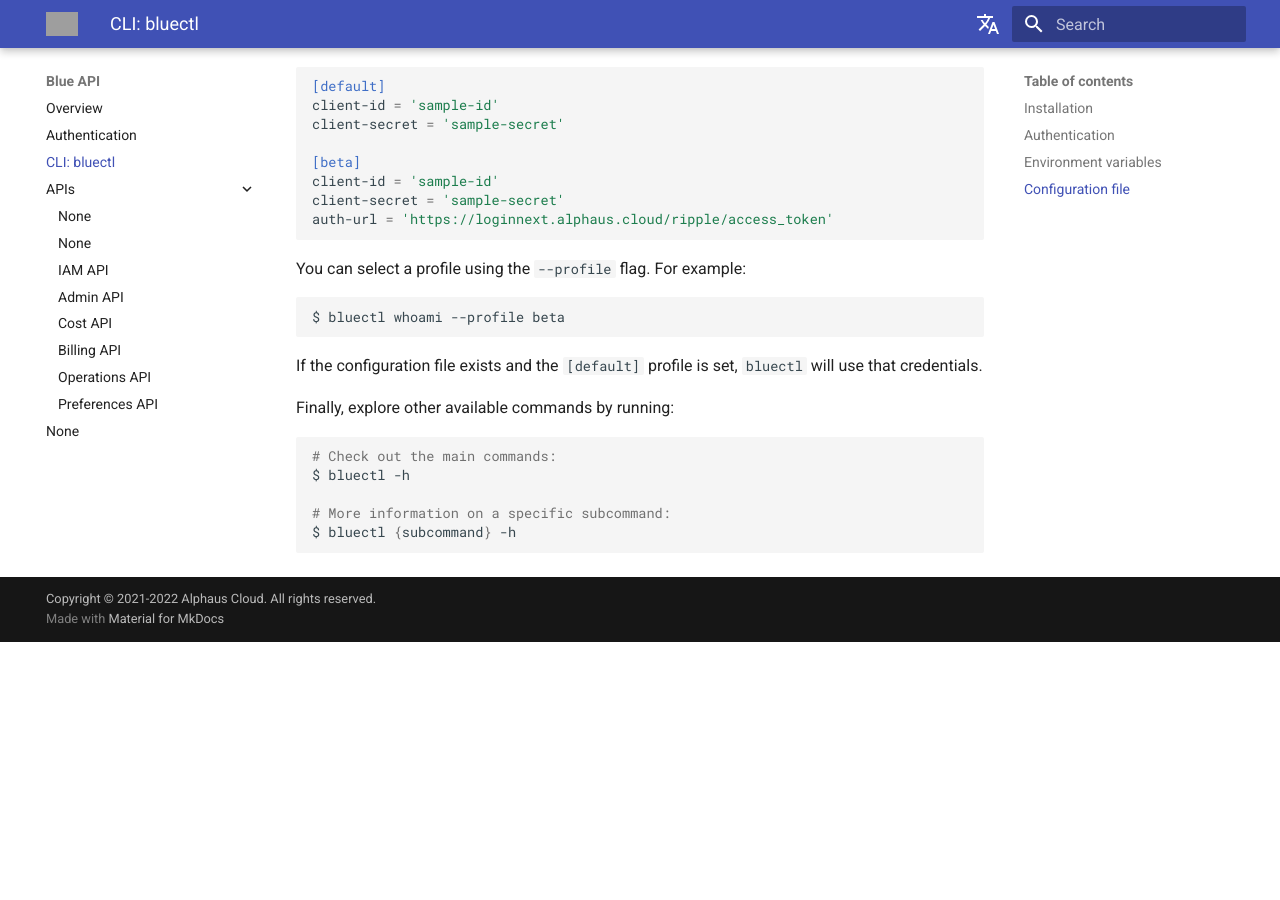
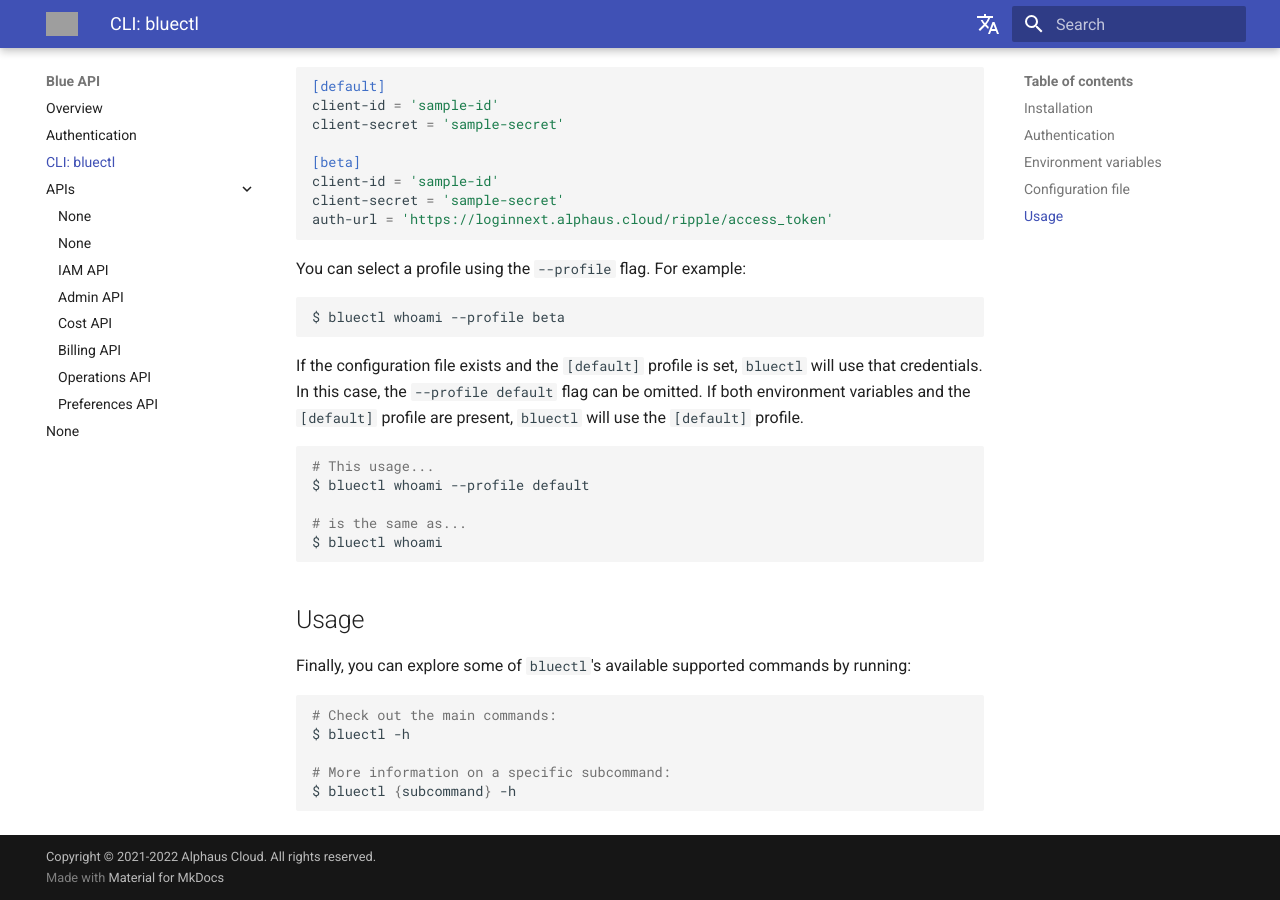
Before and after one commit to alphauslabs/tmpdocs, an MkDocs documentation site: the page built from docs/blueapi/bluectl.md, in a window 1280 px wide and 900 px high, scrolled down 1141 px. Built offline with MkDocs 1.6.1 and Material for MkDocs 9.7.7, drawn with Linux system fonts in a browser that asks for light colours; comment, search, counter and statistics services are not loaded; before the commit the page ends 1783 px from its top, so only the background shows below that; grey boxes are pictures that could not be loaded.

Commit message:
docs: using profiles for auth

````diff
--- a/docs/blueapi/bluectl.md
+++ b/docs/blueapi/bluectl.md
@@ -45,9 +45,18 @@ You can select a profile using the `--profile` flag. For example:
 $ bluectl whoami --profile beta
 ```
 
-If the configuration file exists and the `[default]` profile is set, `bluectl` will use that credentials.
+If the configuration file exists and the `[default]` profile is set, `bluectl` will use that credentials. In this case, the `--profile default` flag can be omitted. If both environment variables and the `[default]` profile are present, `bluectl` will use the `[default]` profile.
 
-Finally, explore other available commands by running:
+```sh
+# This usage...
+$ bluectl whoami --profile default
+
+# is the same as...
+$ bluectl whoami
+```
+
+## Usage
+Finally, you can explore some of `bluectl`'s available supported commands by running:
 ```sh
 # Check out the main commands:
 $ bluectl -h
````
